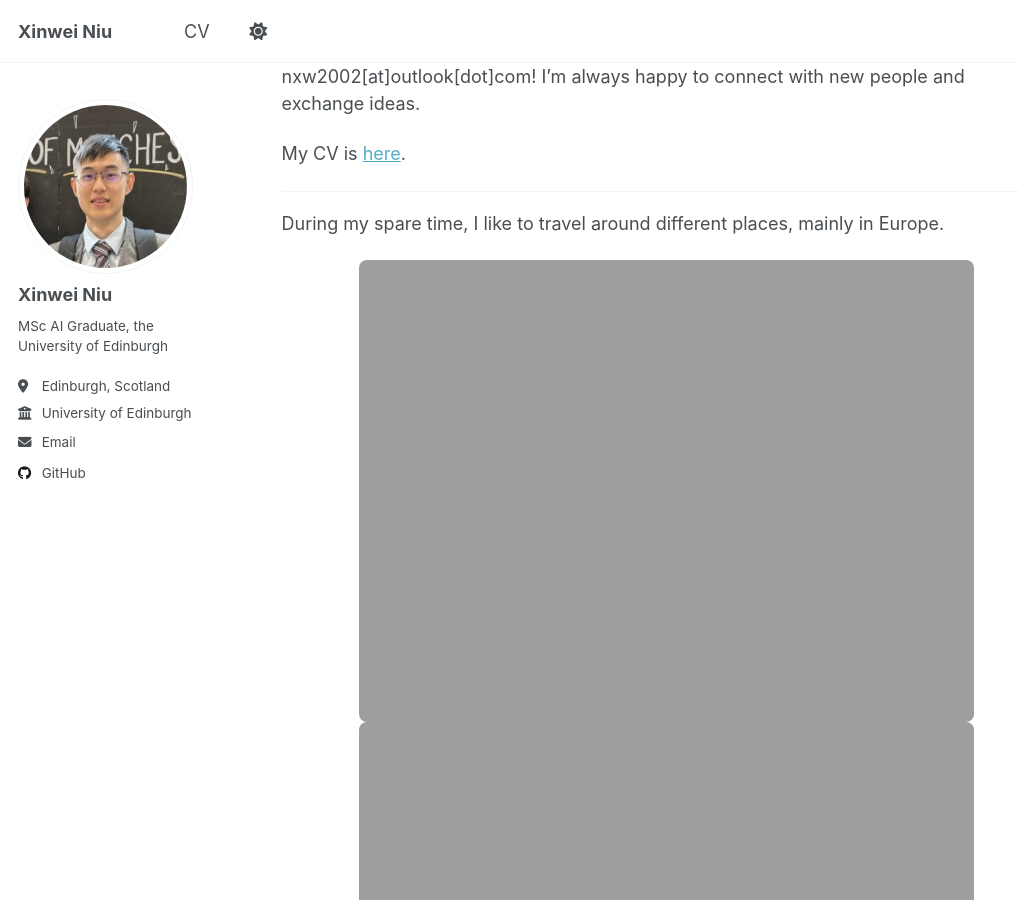
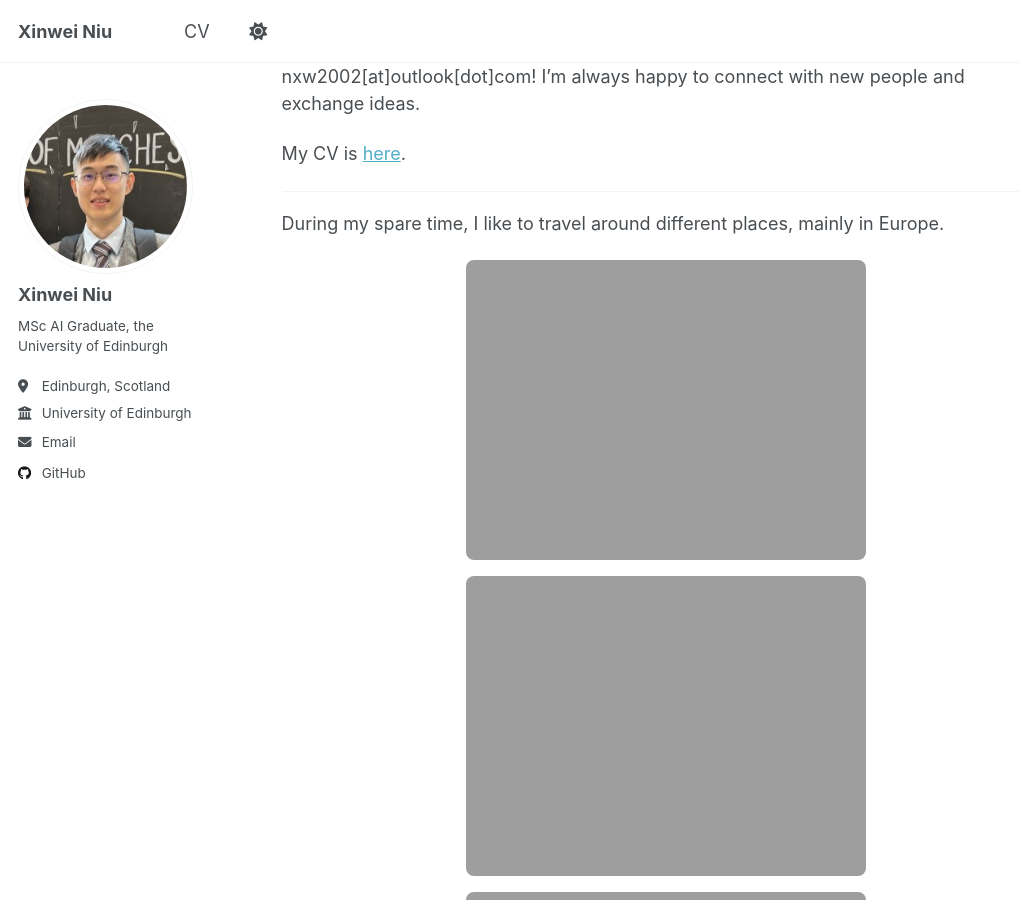
Before and after one commit to xinwei-niu/xinwei-niu.github.io, a Jekyll site: the page built from _pages/about.md, in a window 1280 px wide and 900 px high, scrolled down 611 px. Shown: the whole window, without its empty margins (0-1019 px from the left). Built offline with Jekyll 4.4.1, drawn with Linux system fonts in a browser that asks for light colours; a script that is not in the unit is left out.

Commit message:
change detail

```diff
--- a/_pages/about.md
+++ b/_pages/about.md
@@ -23,6 +23,21 @@ My CV is [here](https://xinwei-niu.vercel.app/cv/).
 
 During my spare time, I like to travel around different places, mainly in Europe.
 
-<img src="https://xinwei-niu.vercel.app/files/travel1.jpg" alt="My Photos" style="width:80%; max-width:800px; display:block; margin:auto; border-radius:8px;">
-<img src="https://xinwei-niu.vercel.app/files/travel2.jpg" alt="My Photos" style="width:80%; max-width:800px; display:block; margin:auto; border-radius:8px;">
-<img src="https://xinwei-niu.vercel.app/files/travel3.jpg" alt="My Photos" style="width:80%; max-width:800px; display:block; margin:auto; border-radius:8px;">
+<div style="display:flex; flex-wrap:wrap; gap:16px; justify-content:center; margin-top:20px;">
+
+  <!-- Top row: 2 images side by side -->
+  <div style="display:flex; flex:1 1 100%; gap:16px; flex-wrap:wrap; justify-content:center;">
+    <img src="https://xinwei-niu.vercel.app/files/travel1.jpg"
+         alt="Travel Photo 1"
+         style="flex:1 1 300px; max-width:400px; border-radius:8px; object-fit:cover;">
+    <img src="https://xinwei-niu.vercel.app/files/travel2.jpg"
+         alt="Travel Photo 2"
+         style="flex:1 1 300px; max-width:400px; border-radius:8px; object-fit:cover;">
+    <img src="https://xinwei-niu.vercel.app/files/travel3.jpg"
+         alt="Travel Photo 3"
+         style="flex:1 1 300px; max-width:400px; border-radius:8px; object-fit:cover;">
+
+  </div>
+
+
+</div>
```
